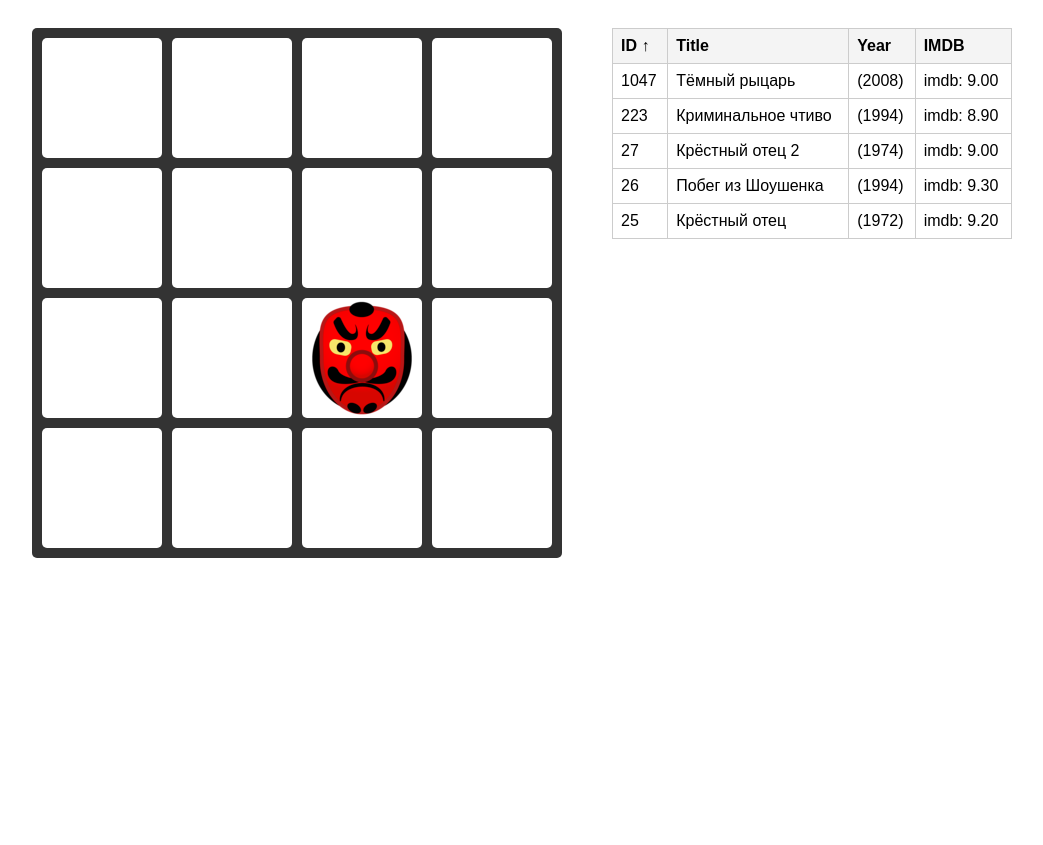
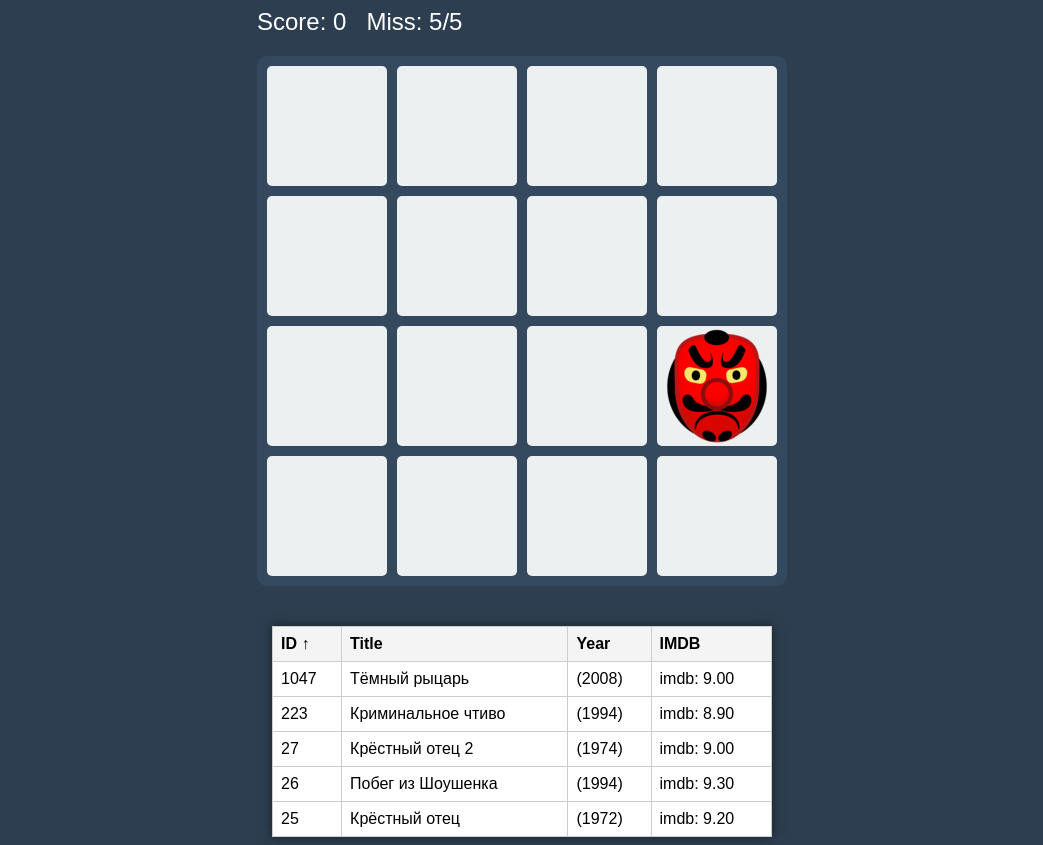
Before and after one commit to Seba69xxx/ahj-env-task, a website built with webpack: page src/index.html in a window 1280 px wide. Shown: the whole page, without its empty margins (118-1161 px from the left). Before the commit the page ends 800 px from the top, so only its background shows below. Built offline with nearby package versions, Linux system fonts and the light colour scheme.

Commit message:
Homework 3: Update Game logic and switch to Yarn

```diff
--- a/src/css/style.css
+++ b/src/css/style.css
@@ -1,10 +1,20 @@
 body {
   font-family: Arial, sans-serif;
-  padding: 20px;
+  cursor: url('../img/hammer.png'), auto;
+  user-select: none;
+  background-color: #2c3e50;
+  color: white;
   display: flex;
-  gap: 50px;
-  justify-content: center;
-  align-items: flex-start;
+  flex-direction: column;
+  align-items: center;
+  gap: 40px;
+}
+
+.status-bar {
+  display: flex;
+  gap: 20px;
+  margin-bottom: 20px;
+  font-size: 24px;
 }
 
 .game-container {
@@ -12,17 +22,17 @@ body {
   grid-template-columns: repeat(4, 120px);
   grid-template-rows: repeat(4, 120px);
   gap: 10px;
-  background: #333;
+  background: #34495e;
   padding: 10px;
-  border-radius: 5px;
+  border-radius: 10px;
 }
 
 .cell {
-  background: #fff;
+  background: #ecf0f1;
   border-radius: 5px;
   position: relative;
   overflow: hidden;
-  cursor: pointer;
+  cursor: url('../img/hammer.png'), auto;
 }
 
 .goblin {
@@ -34,7 +44,10 @@ body {
 
 .table-container table {
   border-collapse: collapse;
-  width: 400px;
+  width: 500px;
+  background-color: #fff;
+  color: #000;
+  box-shadow: 0 0 10px rgba(0,0,0,0.5);
 }
 
 .table-container th, .table-container td {
--- a/src/index.js
+++ b/src/index.js
@@ -1,12 +1,16 @@
 import './css/style.css';
-import Game from './js/game';
+import GamePlay from './js/GamePlay';
+import GameController from './js/GameController';
 import TableSorter from './js/table';
 
 document.addEventListener('DOMContentLoaded', () => {
   const gameContainer = document.createElement('div');
   document.body.appendChild(gameContainer);
-  const game = new Game(gameContainer);
-  game.init();
+
+  const gamePlay = new GamePlay();
+  gamePlay.bindToDOM(gameContainer);
+  const gameController = new GameController(gamePlay);
+  gameController.init();
 
   const tableContainer = document.createElement('div');
   document.body.appendChild(tableContainer);
--- /dev/null
+++ b/src/js/GameController.js
@@ -0,0 +1,73 @@
+import goblinImg from '../img/goblin.png';
+
+export default class GameController {
+  constructor(gamePlay) {
+    this.gamePlay = gamePlay;
+    this.score = 0;
+    this.miss = 0;
+    this.currentPosition = null;
+    this.timerId = null;
+    this.isGoblinLocked = false;
+  }
+
+  init() {
+    this.gamePlay.drawUi();
+    this.gamePlay.addCellClickListener(this.onCellClick.bind(this));
+    this.startGame();
+  }
+
+  startGame() {
+    this.score = 0;
+    this.miss = 0;
+    this.gamePlay.updateStats(this.score, this.miss);
+
+    this.timerId = setInterval(() => {
+      this.nextTurn();
+    }, 1000);
+
+    this.nextTurn();
+  }
+
+  nextTurn() {
+    if (this.isGoblinLocked) {
+      this.miss += 1;
+      this.gamePlay.updateStats(this.score, this.miss);
+
+      if (this.miss >= 5) {
+        this.gameOver();
+        return;
+      }
+    }
+
+    let newPosition = Math.floor(Math.random() * 16);
+    while (newPosition === this.currentPosition) {
+      newPosition = Math.floor(Math.random() * 16);
+    }
+
+    this.currentPosition = newPosition;
+    this.isGoblinLocked = true;
+
+    const img = document.createElement('img');
+    img.src = goblinImg;
+    img.classList.add('goblin');
+
+    this.gamePlay.redrawPositions(this.currentPosition, img);
+  }
+
+  onCellClick(index, hasGoblin) {
+    if (this.timerId === null) return;
+
+    if (hasGoblin && this.isGoblinLocked) {
+      this.score += 1;
+      this.isGoblinLocked = false;
+      this.gamePlay.redrawPositions(null);
+      this.gamePlay.updateStats(this.score, this.miss);
+    }
+  }
+
+  gameOver() {
+    clearInterval(this.timerId);
+    this.timerId = null;
+    alert(`Game Over! Your score: ${this.score}`);
+  }
+}
--- /dev/null
+++ b/src/js/GamePlay.js
@@ -0,0 +1,64 @@
+export default class GamePlay {
+  constructor() {
+    this.boardSize = 4;
+    this.container = null;
+    this.boardEl = null;
+    this.cells = [];
+    this.scoreEl = null;
+    this.missEl = null;
+  }
+
+  bindToDOM(container) {
+    if (!(container instanceof HTMLElement)) {
+      throw new Error('container is not HTMLElement');
+    }
+    this.container = container;
+  }
+
+  drawUi() {
+    this.container.innerHTML = `
+      <div class="status-bar">
+        <div>Score: <span id="score">0</span></div>
+        <div>Miss: <span id="miss">0</span>/5</div>
+      </div>
+      <div class="game-container"></div>
+    `;
+
+    this.boardEl = this.container.querySelector('.game-container');
+    this.scoreEl = this.container.querySelector('#score');
+    this.missEl = this.container.querySelector('#miss');
+
+    for (let i = 0; i < this.boardSize ** 2; i += 1) {
+      const cell = document.createElement('div');
+      cell.classList.add('cell');
+      this.boardEl.appendChild(cell);
+    }
+
+    this.cells = Array.from(this.boardEl.children);
+  }
+
+  redrawPositions(position, imgElement) {
+    const currentGoblin = this.boardEl.querySelector('.goblin');
+    if (currentGoblin) {
+      currentGoblin.remove();
+    }
+
+    if (position !== null) {
+      this.cells[position].appendChild(imgElement);
+    }
+  }
+
+  updateStats(score, miss) {
+    this.scoreEl.textContent = score;
+    this.missEl.textContent = miss;
+  }
+
+  addCellClickListener(callback) {
+    this.boardEl.addEventListener('click', (event) => {
+      const target = event.target;
+      const index = this.cells.indexOf(target);
+      const hasGoblin = target.querySelector('.goblin') || target.classList.contains('goblin');
+      callback(index, hasGoblin);
+    });
+  }
+}
```
Also changed, not shown: README.md, src/img/hammer.png (added).
